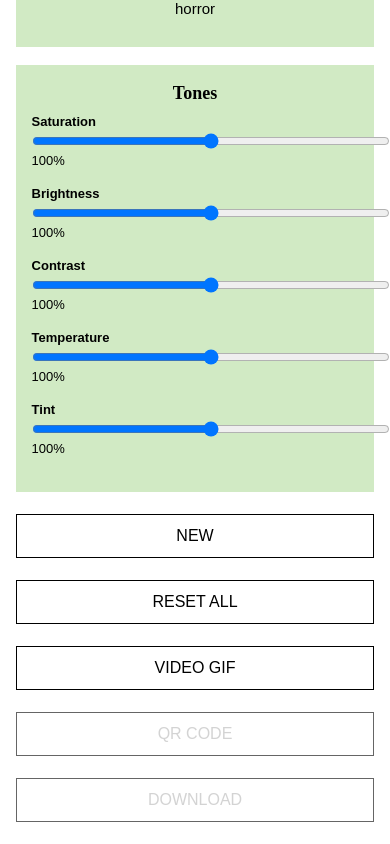
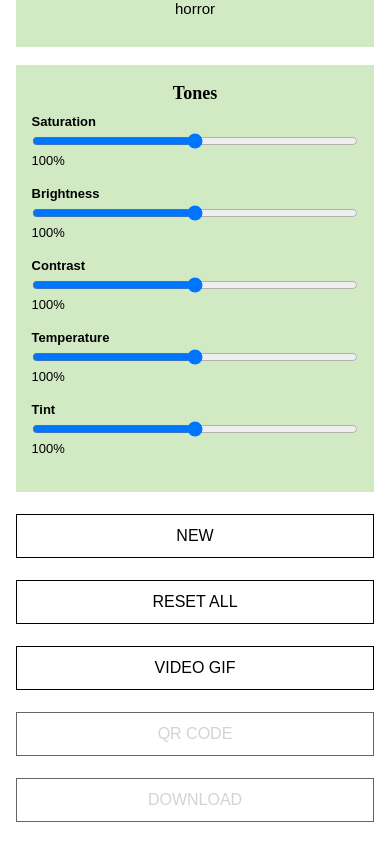
Before and after one commit to tomaseuu/project-photobooth, a Next.js app: page /photostrip in a window 390 px wide. Shown: the part 2233-3077 px from the top of the page. Built offline with nearby package versions, Linux system fonts and the light colour scheme.

Commit message:
fixed mobile layout for tones

```diff
--- a/src/app/photostrip/photostrip.module.css
+++ b/src/app/photostrip/photostrip.module.css
@@ -518,4 +518,23 @@
     font-size: 16px;
     padding: 12px 14px;
   }
+
+    .box {
+    width: min(92vw, 460px);
+    padding: 18px 16px;
+    box-sizing: border-box;   /* important */
+  }
+
+  /* let tone rows fill the box content area */
+  .toneBlock {
+    width: 100%;              /* instead of min(92vw, 460px) */
+    margin: 10px 0 18px;
+  }
+
+  .toneBlock input[type="range"] {
+    display: block;
+    width: 100%;
+    max-width: 100%;
+    box-sizing: border-box;   /* ensure no extra width */
+  }
 }
```
